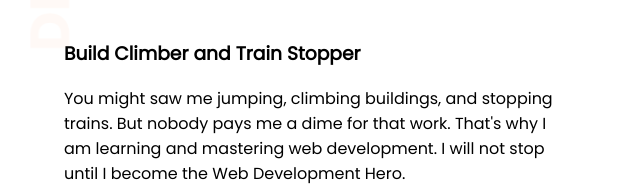
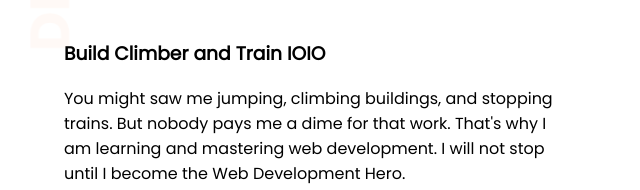
Before and after one commit to mehedi891/my-portfolio, a plain HTML site: page index.html in a window 1280 px wide. Shown: the part 311-501 px from the top of the page, 0-640 px from the left. Drawn offline with Linux system fonts and the light colour scheme.

Commit message:
test changes

```diff
--- a/index.html
+++ b/index.html
@@ -13,7 +13,7 @@
         <div class="half-width">
             <h1>Welcome To</h1>
             <h1><span class="orange-highlight">MD.Mehedi Hasan</span> World</h1>
-            <h3>Build Climber and Train Stopper</h3>
+            <h3>Build Climber and Train IOIO</h3>
             <p>You might saw me jumping, climbing buildings, and stopping trains. But nobody pays me a dime for that work. That's why I am learning and mastering web development. I will not stop until I become the Web Development Hero.</p>
             <a class="link-button"  target="_blank" href="http://www.google.com">Hire Me</a>
         </div>
```
